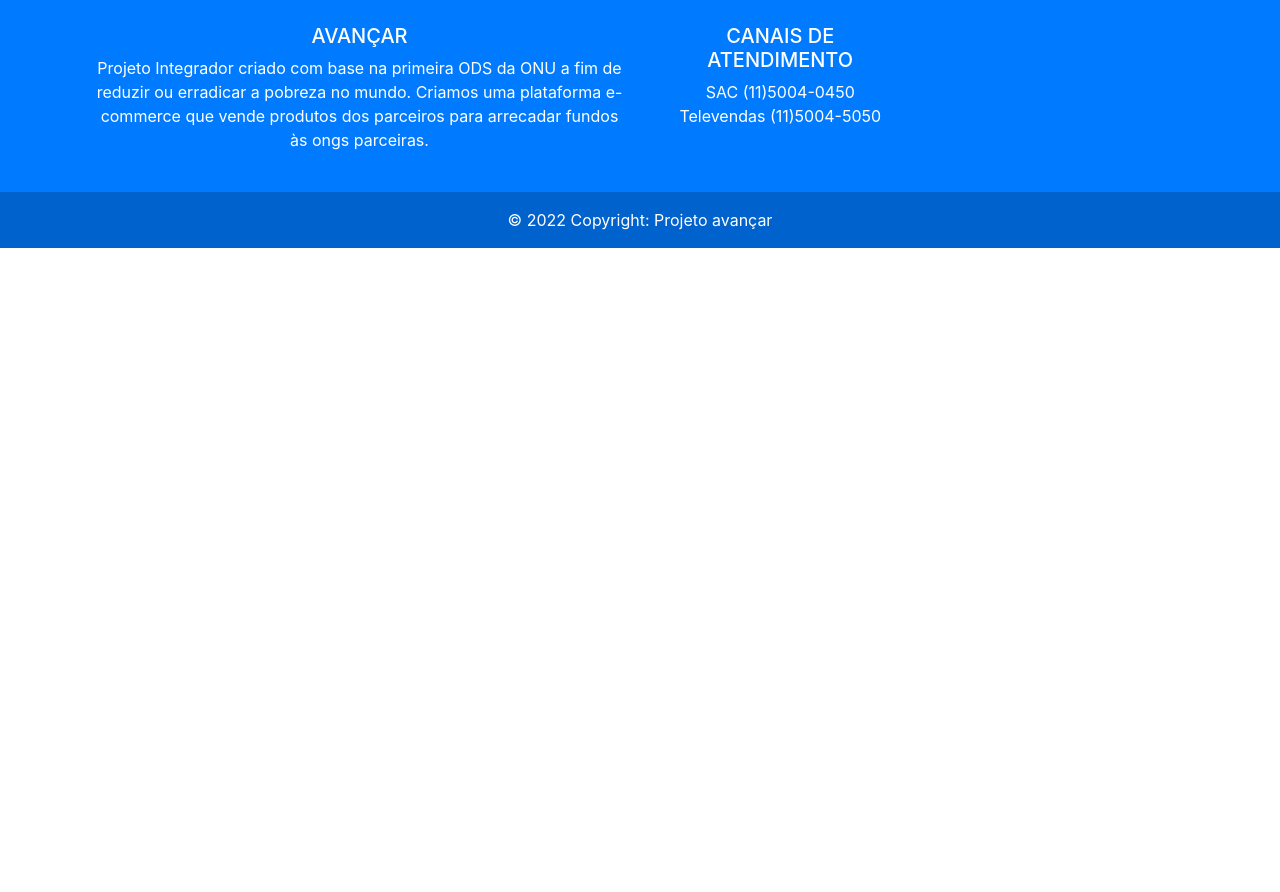
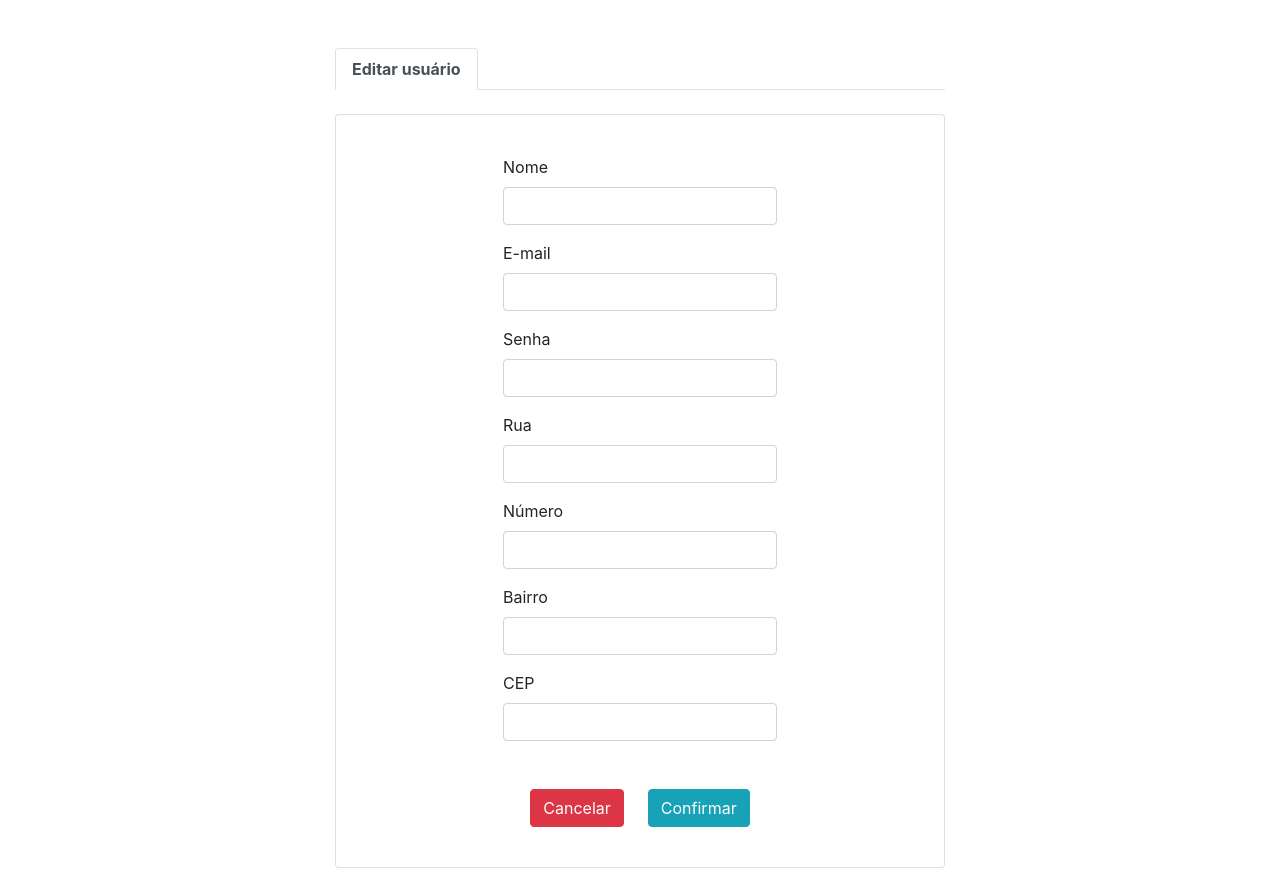
Before and after one commit to ProjetoAvancar/frontend, an Angular app: page / in a window 1280 px wide. Before the commit the page ends 800 px from the top, so only its background shows below. Built offline with nearby package versions, Linux system fonts and the light colour scheme.

Commit message:
layout editar usuario versão 1

```diff
--- a/src/app/app.component.html
+++ b/src/app/app.component.html
@@ -1 +1 @@
-<app-footer></app-footer>
+<app-editar-usuario></app-editar-usuario>
--- a/src/app/app.module.ts
+++ b/src/app/app.module.ts
@@ -4,11 +4,13 @@
 import { AppRoutingModule } from './app-routing.module';
 import { AppComponent } from './app.component';
 import { FooterComponent } from './footer/footer.component';
+import { EditarUsuarioComponent } from './editar-usuario/editar-usuario.component';
 
 @NgModule({
   declarations: [
     AppComponent,
-    FooterComponent
+    FooterComponent,
+    EditarUsuarioComponent
   ],
   imports: [
     BrowserModule,
--- /dev/null
+++ b/src/app/editar-usuario/editar-usuario.component.css
@@ -0,0 +1,3 @@
+#center{
+    align-items:center;
+    }
--- /dev/null
+++ b/src/app/editar-usuario/editar-usuario.component.html
@@ -0,0 +1,64 @@
+<div class="container-fluid">
+  <div class="row d-flex justify-content-center mt-5">
+    <div class="col-md-6">
+
+      <ul class="nav nav-tabs" id="myTab" role="tablist">
+        <li class="nav-item" role="presentation">
+          <a class="nav-link active" id="home-tab" data-toggle="tab" role="tab" aria-controls="home"
+            aria-selected="true"><b>Editar usuário</b></a>
+        </li>
+      </ul>
+
+      <div class="card mt-4" id="center">
+        <div class="form-group col-md-6 mt-4">
+          <!--campo nome-->
+          <div class="mt-3">
+            <label for="nome">Nome </label>
+            <input class="form-control" type="text" name="nome" id="nome">
+          </div>
+          <!--campo email-->
+          <div class="mt-3">
+            <label for="email">E-mail</label>
+            <input class="form-control" type="email" name="email" id="email">
+          </div>
+          <!--senha-->
+          <div class="mt-3">
+            <label for="password">Senha</label>
+            <input class="form-control" type="password" name="password" id="password">
+          </div>
+          <!--Lagradouro-->
+          <div class="mt-3">
+            <label for="rua">Rua</label>
+            <input class="form-control" type="text" name="rua" id="rua">
+          </div>
+          <!--número-->
+          <div class="mt-3">
+            <label for="numero">Número</label>
+            <input class="form-control" type="text" name="numero" id="numero">
+          </div>
+          <!--bairro-->
+          <div class="mt-3">
+            <label for="bairro">Bairro</label>
+            <input class="form-control" type="text" name="bairro" id="bairro">
+          </div>
+          <!--cep-->
+          <div class="mt-3">
+            <label for="cep">CEP</label>
+            <input class="form-control" type="text" name="cep" id="cep">
+          </div>
+          <!--botões-->
+          <div class="mt-5 text-center mb-4">
+            <button class="btn btn-danger mr-4" routerLink='/produto'>Cancelar</button>
+            <button class="btn btn-info">Confirmar</button>
+          </div>
+
+        </div>
+      </div>
+
+      <div class="tab-content" id="myTabContent">
+        <div class="tab-pane fade show active" id="home" role="tabpanel" aria-labelledby="home-tab">⠀⠀⠀</div>
+      </div>
+
+    </div>
+  </div>
+</div>
--- /dev/null
+++ b/src/app/editar-usuario/editar-usuario.component.ts
@@ -0,0 +1,15 @@
+import { Component, OnInit } from '@angular/core';
+
+@Component({
+  selector: 'app-editar-usuario',
+  templateUrl: './editar-usuario.component.html',
+  styleUrls: ['./editar-usuario.component.css']
+})
+export class EditarUsuarioComponent implements OnInit {
+
+  constructor() { }
+
+  ngOnInit(): void {
+  }
+
+}
```
Also changed, not shown: 1 other file (tests, documents, lock files or other folders).
